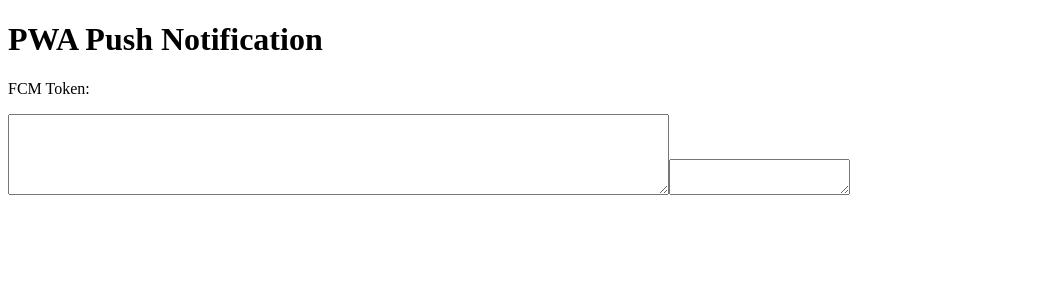
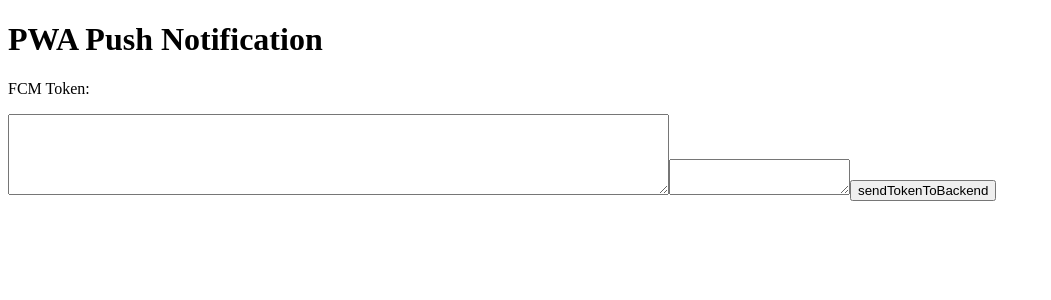
Before and after one commit to Manoj-0921/pwa-fcm, a React (Vite) app: page / in a window 1280 px wide. Shown: the top 300 px of the page, without its empty margins (0-1051 px from the left). Built offline with nearby package versions, Linux system fonts and the light colour scheme.

Commit message:
after adding the button

```diff
--- a/dev-dist/sw.js
+++ b/dev-dist/sw.js
@@ -82,7 +82,7 @@ define(['./workbox-54d0af47'], (function (workbox) { 'use strict';
     "revision": "3ca0b8505b4bec776b69afdba2768812"
   }, {
     "url": "index.html",
-    "revision": "0.30fci9ki4r"
+    "revision": "0.i9odmmt0ke"
   }], {});
   workbox.cleanupOutdatedCaches();
   workbox.registerRoute(new workbox.NavigationRoute(workbox.createHandlerBoundToURL("index.html"), {
--- a/src/App.jsx
+++ b/src/App.jsx
@@ -1,5 +1,6 @@
 import { useEffect, useState } from "react";
 import {registerForPush} from "./services/registerPush.js"
+import axios from "axios";
 function App() {
   const [token, setToken] = useState("");
   const [platform,setPlatfrom]=useState("")
@@ -11,7 +12,24 @@ function App() {
 
     });
   }, []);
+const sendTokenToBackend= async(token)=>{
+  try{
+    const reponse=   await axios.post("",{
+      token
+    })
+    if(reponse.status==200){
+      alert("ur token sucessfully send to the  backend")
+    }
 
+  }
+  catch(error){
+     alert(`errr0:${error.message}`)
+  };
+
+
+
+
+}
 
 
   return (
@@ -20,7 +38,7 @@ function App() {
       <p>FCM Token:</p>
       <textarea rows="5" cols="80" value={token} readOnly />
       <textarea row="2" cols="20" value={platform} readOnly/>
-
+       <button  onClick={sendTokenToBackend}>sendTokenToBackend</button>
 
     </div>
   );
```
